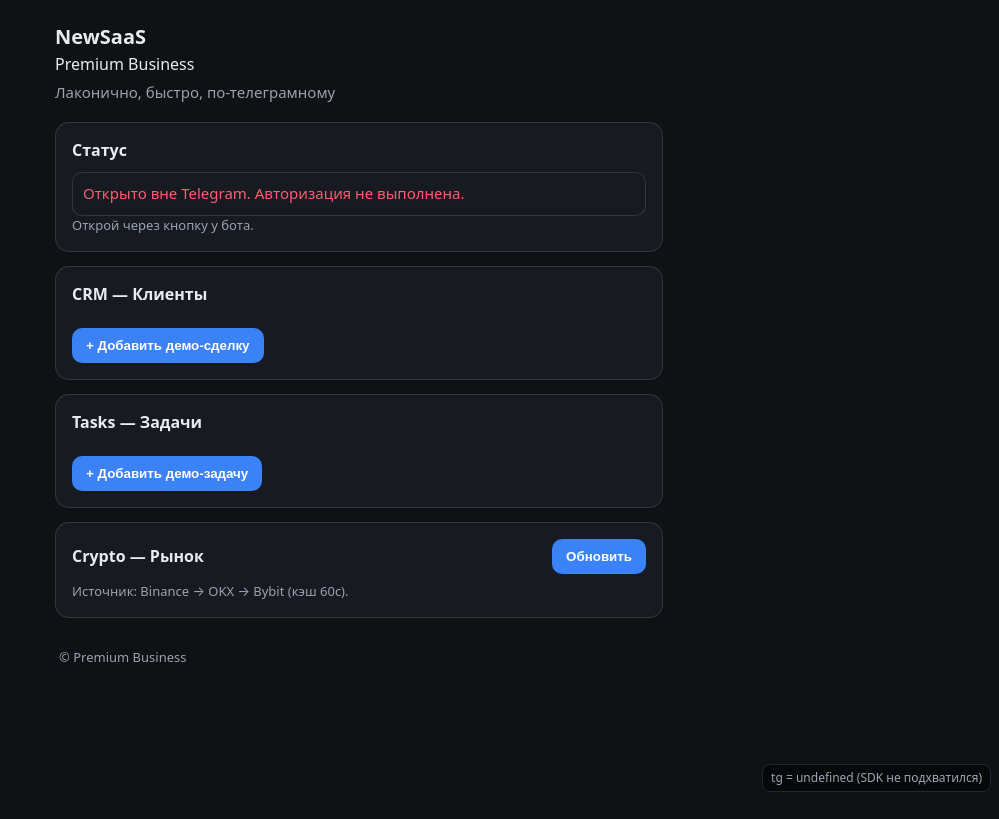
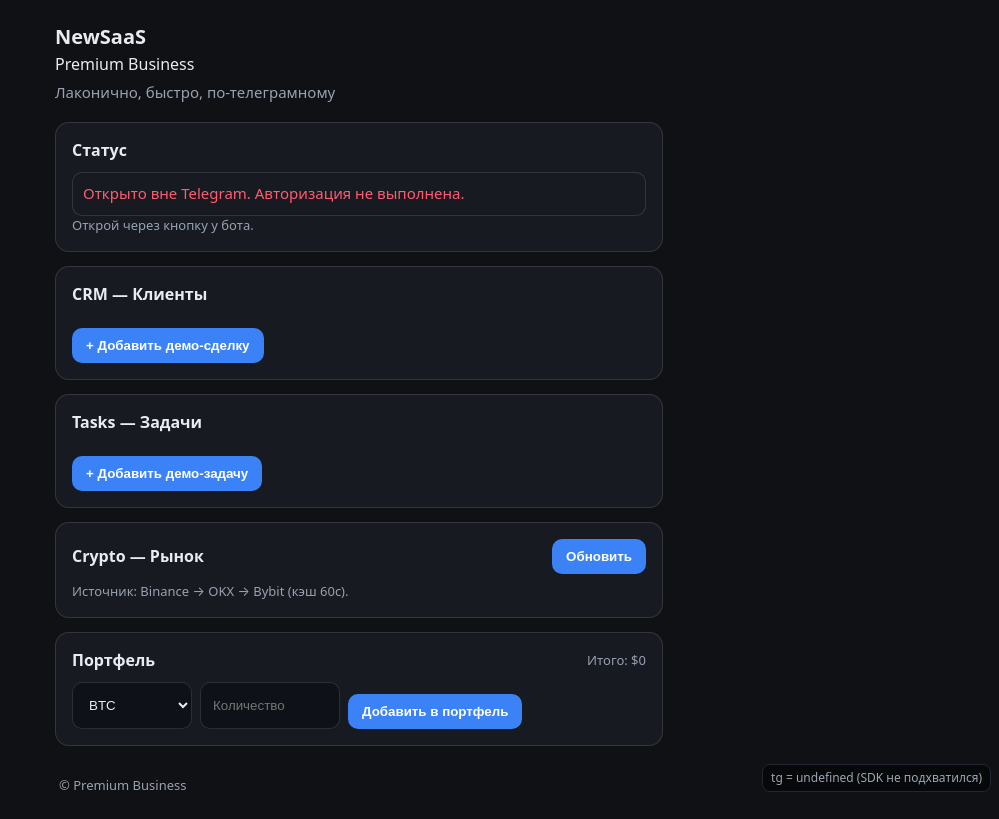
Before and after one commit to trodai1/tg-premium-frontend, a plain HTML site: page index.html in a window 1280 px wide. Shown: the whole page, without its empty margins (281-1280 px from the left). Drawn offline with Linux system fonts and the light colour scheme.

Commit message:
Update index.html

```diff
--- a/index.html
+++ b/index.html
@@ -26,15 +26,19 @@
     #dbg{position:fixed;right:8px;bottom:8px;background:rgba(0,0,0,.5);color:#9aa6b2;font:12px/1.2 system-ui;padding:6px 8px;border:1px solid #232734;border-radius:8px;z-index:9999}
     .coin{display:flex;gap:10px;align-items:center}
     .coin img{width:20px;height:20px;border-radius:50%;object-fit:cover}
-    /* Фоллбек-аватар для монет, если нет image */
     .avatar{
-      width:20px;height:20px;border-radius:999px;
-      display:inline-flex;align-items:center;justify-content:center;
+      width:20px;height:20px;border-radius:999px;display:inline-flex;align-items:center;justify-content:center;
       font-weight:700;font-size:11px;color:#fff;background:#475569;
     }
-    .avatar[data-sym="BTC"]{ background:#f7931a; }
-    .avatar[data-sym="ETH"]{ background:#627eea; }
-    .avatar[data-sym="TON"]{ background:#0098ea; }
+    .avatar[data-sym="BTC"]{background:#f7931a}.avatar[data-sym="ETH"]{background:#627eea}.avatar[data-sym="TON"]{background:#0098ea}
+
+    /* inputs */
+    .inputs{display:flex;gap:8px;flex-wrap:wrap;margin-top:10px}
+    .input,.select{background:#0e1117;color:var(--text);border:1px solid var(--border);border-radius:10px;padding:10px 12px}
+    .input{width:140px}
+    .select{min-width:120px}
+    .btn-del{background:#1f2937;border:1px solid var(--border);color:#e2e8f0;border-radius:8px;padding:6px 10px;cursor:pointer}
+    .right{margin-left:auto}
   </style>
 </head>
 <body>
@@ -63,7 +67,7 @@
       <button id="add-demo-task" class="btn">+ Добавить демо-задачу</button>
     </section>
 
-    <!-- CRYPTO -->
+    <!-- CRYPTO: Market -->
     <section class="card">
       <div class="row" style="justify-content:space-between">
         <h3 class="card__title" style="margin:0">Crypto — Рынок</h3>
@@ -71,6 +75,25 @@
       </div>
       <div id="crypto-list" class="list"></div>
       <div class="muted" style="margin-top:8px">Источник: Binance → OKX → Bybit (кэш 60с).</div>
+    </section>
+
+    <!-- CRYPTO: Portfolio -->
+    <section class="card">
+      <div class="row" style="justify-content:space-between">
+        <h3 class="card__title" style="margin:0">Портфель</h3>
+        <div class="muted" id="pf-total">Итого: $0</div>
+      </div>
+      <div id="pf-list" class="list"></div>
+
+      <div class="inputs">
+        <select id="pf-coin" class="select">
+          <option value="bitcoin">BTC</option>
+          <option value="ethereum">ETH</option>
+          <option value="toncoin">TON</option>
+        </select>
+        <input id="pf-amount" class="input" type="number" step="any" placeholder="Количество" />
+        <button id="pf-add" class="btn">Добавить в портфель</button>
+      </div>
     </section>
 
     <footer class="footer muted">
```
